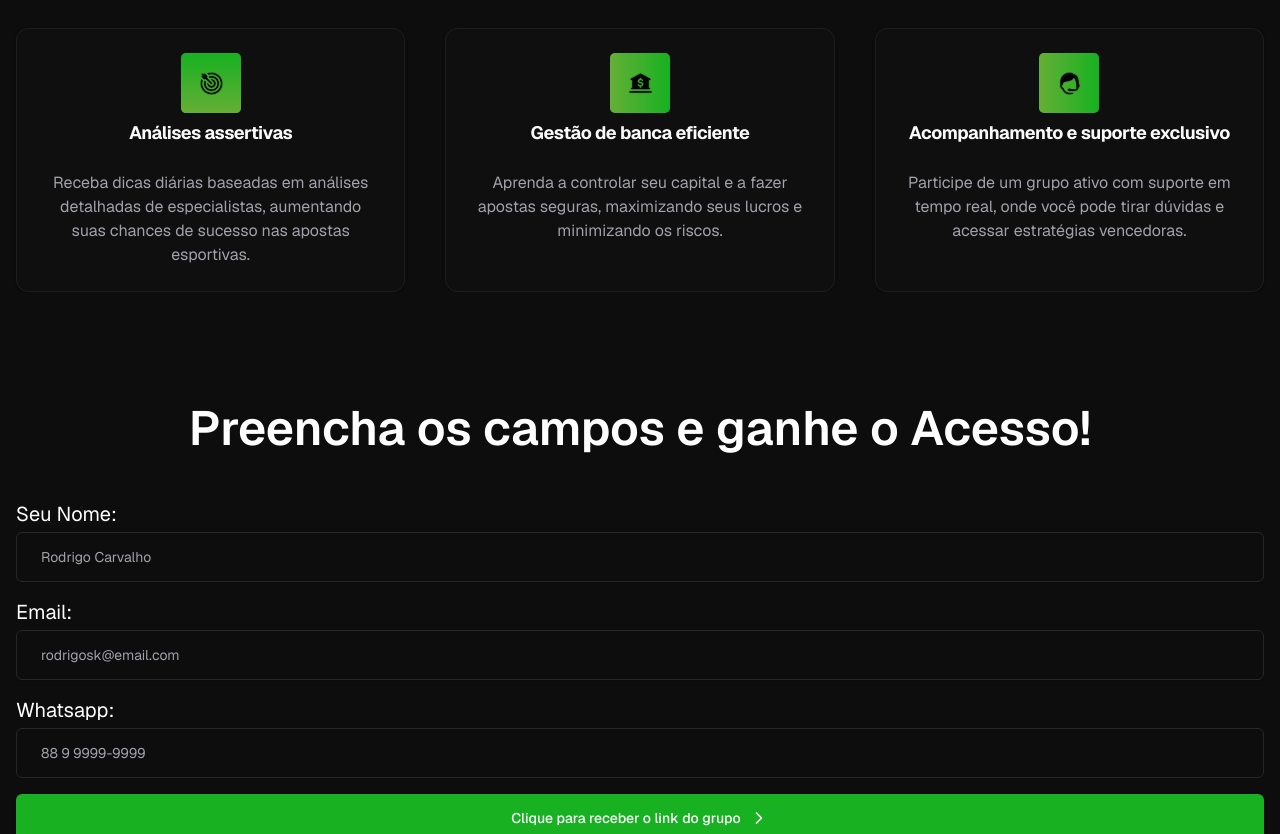
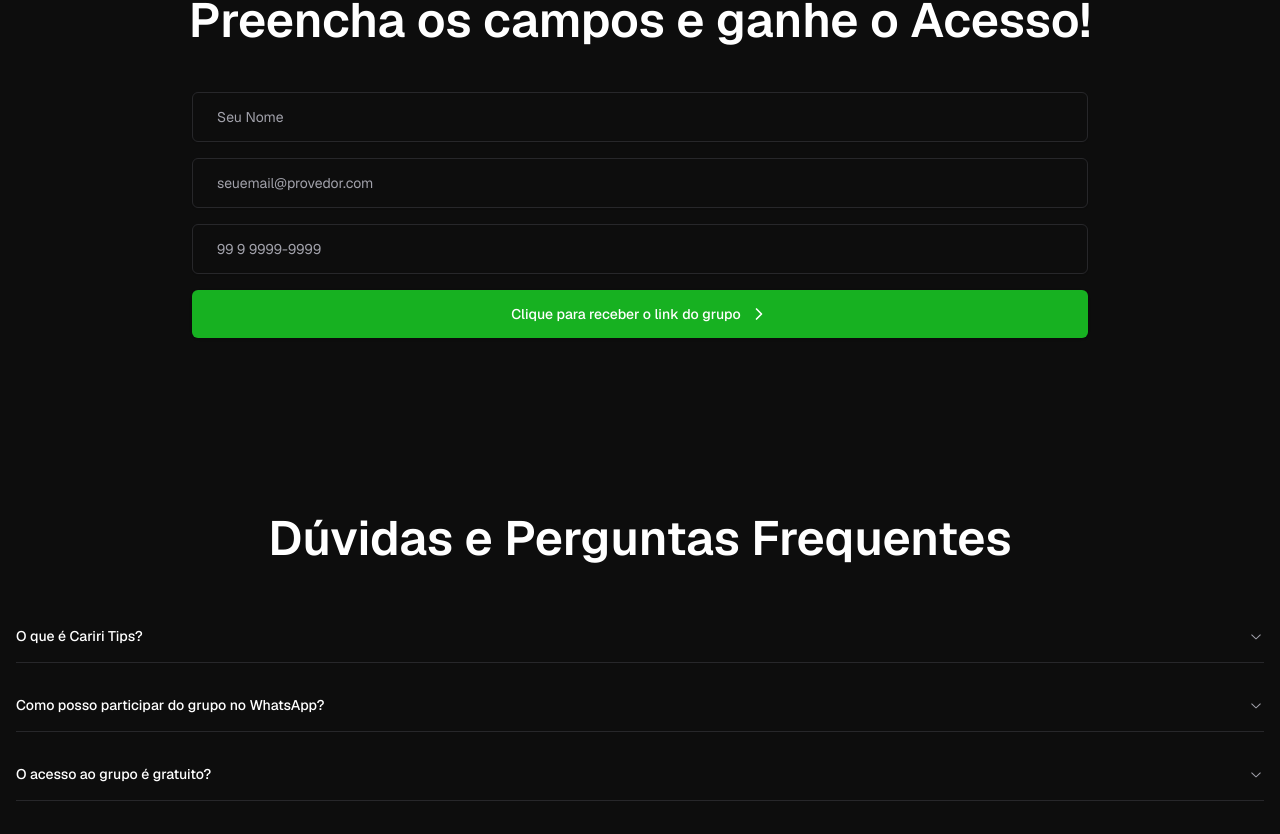
Before and after one commit to skrodrigo/Cariritips-next-website, a Next.js app: page / in a window 1280 px wide. Shown: the part 763-1597 px from the top of the page. Built offline with nearby package versions, Linux system fonts and the light colour scheme.

Commit message:
add zod and react hook form, and update dom

```diff
--- a/app/components/Form/index.tsx
+++ b/app/components/Form/index.tsx
@@ -1,51 +1,108 @@
+'use client'
+
+import { zodResolver } from '@hookform/resolvers/zod'
+import { useForm } from 'react-hook-form'
+import type * as z from 'zod'
 import { Button } from '@/components/ui/button'
+import {
+  Form,
+  FormControl,
+  FormField,
+  FormItem,
+  FormLabel,
+  FormMessage,
+} from '@/components/ui/form'
 import { Input } from '@/components/ui/input'
 import { ChevronRight } from 'lucide-react'
+import { formSchema } from '@/app/schemas/validationSchema'
 
-export default function Form() {
+function onSubmit(values: z.infer<typeof formSchema>) {
+  console.log(values)
+}
+
+export default function AccessForm() {
+  const form = useForm<z.infer<typeof formSchema>>({
+    resolver: zodResolver(formSchema),
+    defaultValues: {
+      name: '',
+      email: '',
+      whatsapp: '',
+    },
+  })
+
+  function onSubmit(values: z.infer<typeof formSchema>) {
+    console.log(values)
+  }
+
   return (
     <div className="bg-black text-white py-16">
       <div className="container mx-auto px-4 text-center">
         <h2 className="text-4xl md:text-5xl font-semibold text-center mb-12 mt-12">
           Preencha os campos e ganhe o Acesso!
         </h2>
-        <form className="space-y-4 mx-auto">
-          <div className="flex text-xl flex-col">
-            <label className="block text-left mb-1" htmlFor="name">
-              Seu Nome:
-            </label>
+        <Form {...form}>
+          <form
+            onSubmit={form.handleSubmit(onSubmit)}
+            className="space-y-4 mx-auto max-w-4xl"
+          >
+            <FormField
+              control={form.control}
+              name="name"
+              render={({ field }) => (
+                <FormItem className="flex text-xl flex-col">
+                  <FormControl>
                     <Input
-              id="name"
-              placeholder="Rodrigo Carvalho"
+                      placeholder="Seu Nome"
                       className="w-full px-6 py-6"
+                      {...field}
                     />
-          </div>
-          <div className="flex text-xl flex-col">
-            <label className="block text-left mb-1" htmlFor="email">
-              Email:
-            </label>
+                  </FormControl>
+                  <FormMessage />
+                </FormItem>
+              )}
+            />
+            <FormField
+              control={form.control}
+              name="email"
+              render={({ field }) => (
+                <FormItem className="flex text-xl flex-col">
+                  <FormControl>
                     <Input
-              id="email"
                       type="email"
-              placeholder="rodrigosk@email.com"
+                      placeholder="seuemail@provedor.com"
                       className="w-full px-6 py-6"
+                      {...field}
                     />
-          </div>
-          <div className="flex text-xl flex-col">
-            <label className="block text-left mb-1" htmlFor="whatsapp">
-              Whatsapp:
-            </label>
+                  </FormControl>
+                  <FormMessage />
+                </FormItem>
+              )}
+            />
+            <FormField
+              control={form.control}
+              name="whatsapp"
+              render={({ field }) => (
+                <FormItem className="flex text-xl flex-col">
+                  <FormControl>
                     <Input
-              id="whatsapp"
-              placeholder="88 9 9999-9999"
+                      placeholder="99 9 9999-9999"
                       className="w-full px-6 py-6"
+                      {...field}
                     />
-          </div>
-          <Button className="bg-green text-white w-full py-6 mt-4">
+                  </FormControl>
+                  <FormMessage />
+                </FormItem>
+              )}
+            />
+            <Button
+              type="submit"
+              className="bg-green text-white w-full py-6 mt-4"
+            >
               Clique para receber o link do grupo
               <ChevronRight size={20} className="ml-2" />
             </Button>
           </form>
+        </Form>
       </div>
     </div>
   )
--- a/app/components/featuresSection/index.tsx
+++ b/app/components/featuresSection/index.tsx
@@ -1,5 +1,4 @@
 import { Card, CardContent, CardHeader, CardTitle } from '@/components/ui/card'
-import Image from 'next/image'
 
 const FeaturesSection = () => {
   return (
@@ -11,19 +10,16 @@
       <div className="grid grid-cols-1 justify-between lg:grid-cols-3 gap-10  mx-auto">
         {[
           {
-            icon: '/analises.svg',
             title: 'Análises assertivas',
             description:
               'Receba dicas diárias baseadas em análises detalhadas de especialistas, aumentando suas chances de sucesso nas apostas esportivas.',
           },
           {
-            icon: '/banca.svg',
             title: 'Gestão de banca eficiente',
             description:
               'Aprenda a controlar seu capital e a fazer apostas seguras, maximizando seus lucros e minimizando os riscos.',
           },
           {
-            icon: '/suport.svg',
             title: 'Acompanhamento e suporte exclusivo',
             description:
               'Participe de um grupo ativo com suporte em tempo real, onde você pode tirar dúvidas e acessar estratégias vencedoras.',
@@ -31,12 +27,6 @@
         ].map(feature => (
           <Card key={feature.title} className="bg-black50 border-gray ">
             <CardHeader className="flex flex-col items-center justify-center text-center">
-              <Image
-                src={feature.icon}
-                alt={feature.title}
-                width={60}
-                height={60}
-              />
               <CardTitle className="text-lg font-bold">
                 {feature.title}
               </CardTitle>
--- a/app/components/header/index.tsx
+++ b/app/components/header/index.tsx
@@ -15,6 +15,7 @@
             <Link href="/" className="text-2xl font-bold">
               <Image
                 src="/logo.svg"
+                priority
                 width={40}
                 height={45}
                 alt="Logo da Marca CaririTips"
@@ -38,9 +39,8 @@
           <div className="md:hidden">
             <Sheet>
               <SheetTrigger asChild>
-                <Button variant="outline" size="icon">
-                  <Menu className="h-6 w-6" />
-                  <span className="sr-only">Abrir menu</span>
+                <Button className="bg-transparent" size="icon">
+                  <Menu className="h-7 w-7 text-white" />
                 </Button>
               </SheetTrigger>
               <SheetContent side="top">
--- a/app/components/heroSection/index.tsx
+++ b/app/components/heroSection/index.tsx
@@ -5,7 +5,7 @@
 
 export default function HeroSection() {
   return (
-    <div className="bg-black text-white pb-12 flex container mx-auto flex-col md:flex-row justify-between items-center">
+    <div className="bg-black flex-col-reverse text-white pb-12 flex container mx-auto gap-8 md:flex-row justify-between items-center">
       <div className="px-4 text-center md:text-left">
         <h1 className="text-5xl md:text-6xl font-bold mb-4 w-full md:w-[640px]">
           Te ajudamos a ser lucrativo{' '}
@@ -33,7 +33,7 @@
           </div>
         </div>
       </div>
-      <div className="hidden lg:block">
+      <div className="block">
         <Image alt="Foto" src="/foto.png" width={400} height={406} />
       </div>
     </div>
--- a/app/page.tsx
+++ b/app/page.tsx
@@ -1,5 +1,5 @@
 import Faq from './components/Faq'
-import FeaturesSection  from './components/featuresSection'
+import FeaturesSection from './components/featuresSection'
 import Footer from './components/Footer/Footer'
 import Form from './components/Form'
 import Header from './components/header'
@@ -12,7 +12,6 @@
       <Header />
       <AnimatedShinyTextDemo />
       <HeroSection />
-      <FeaturesSection />
       <Form />
       <Faq />
       <Footer />
--- /dev/null
+++ b/app/schemas/validationSchema.ts
@@ -0,0 +1,9 @@
+import * as z from 'zod'
+
+export const formSchema = z.object({
+  name: z.string().min(4, 'O nome é obrigatório'),
+  email: z.string().email('Formato de email inválido'),
+  whatsapp: z
+    .string()
+    .min(10, 'O número de WhatsApp deve ter no mínimo 10 dígitos'),
+})
--- /dev/null
+++ b/components/ui/form.tsx
@@ -0,0 +1,178 @@
+"use client"
+
+import * as React from "react"
+import * as LabelPrimitive from "@radix-ui/react-label"
+import { Slot } from "@radix-ui/react-slot"
+import {
+  Controller,
+  ControllerProps,
+  FieldPath,
+  FieldValues,
+  FormProvider,
+  useFormContext,
+} from "react-hook-form"
+
+import { cn } from "@/lib/utils"
+import { Label } from "@/components/ui/label"
+
+const Form = FormProvider
+
+type FormFieldContextValue<
+  TFieldValues extends FieldValues = FieldValues,
+  TName extends FieldPath<TFieldValues> = FieldPath<TFieldValues>
+> = {
+  name: TName
+}
+
+const FormFieldContext = React.createContext<FormFieldContextValue>(
+  {} as FormFieldContextValue
+)
+
+const FormField = <
+  TFieldValues extends FieldValues = FieldValues,
+  TName extends FieldPath<TFieldValues> = FieldPath<TFieldValues>
+>({
+  ...props
+}: ControllerProps<TFieldValues, TName>) => {
+  return (
+    <FormFieldContext.Provider value={{ name: props.name }}>
+      <Controller {...props} />
+    </FormFieldContext.Provider>
+  )
+}
+
+const useFormField = () => {
+  const fieldContext = React.useContext(FormFieldContext)
+  const itemContext = React.useContext(FormItemContext)
+  const { getFieldState, formState } = useFormContext()
+
+  const fieldState = getFieldState(fieldContext.name, formState)
+
+  if (!fieldContext) {
+    throw new Error("useFormField should be used within <FormField>")
+  }
+
+  const { id } = itemContext
+
+  return {
+    id,
+    name: fieldContext.name,
+    formItemId: `${id}-form-item`,
+    formDescriptionId: `${id}-form-item-description`,
+    formMessageId: `${id}-form-item-message`,
+    ...fieldState,
+  }
+}
+
+type FormItemContextValue = {
+  id: string
+}
+
+const FormItemContext = React.createContext<FormItemContextValue>(
+  {} as FormItemContextValue
+)
+
+const FormItem = React.forwardRef<
+  HTMLDivElement,
+  React.HTMLAttributes<HTMLDivElement>
+>(({ className, ...props }, ref) => {
+  const id = React.useId()
+
+  return (
+    <FormItemContext.Provider value={{ id }}>
+      <div ref={ref} className={cn("space-y-2", className)} {...props} />
+    </FormItemContext.Provider>
+  )
+})
+FormItem.displayName = "FormItem"
+
+const FormLabel = React.forwardRef<
+  React.ElementRef<typeof LabelPrimitive.Root>,
+  React.ComponentPropsWithoutRef<typeof LabelPrimitive.Root>
+>(({ className, ...props }, ref) => {
+  const { error, formItemId } = useFormField()
+
+  return (
+    <Label
+      ref={ref}
+      className={cn(error && "text-destructive", className)}
+      htmlFor={formItemId}
+      {...props}
+    />
+  )
+})
+FormLabel.displayName = "FormLabel"
+
+const FormControl = React.forwardRef<
+  React.ElementRef<typeof Slot>,
+  React.ComponentPropsWithoutRef<typeof Slot>
+>(({ ...props }, ref) => {
+  const { error, formItemId, formDescriptionId, formMessageId } = useFormField()
+
+  return (
+    <Slot
+      ref={ref}
+      id={formItemId}
+      aria-describedby={
+        !error
+          ? `${formDescriptionId}`
+          : `${formDescriptionId} ${formMessageId}`
+      }
+      aria-invalid={!!error}
+      {...props}
+    />
+  )
+})
+FormControl.displayName = "FormControl"
+
+const FormDescription = React.forwardRef<
+  HTMLParagraphElement,
+  React.HTMLAttributes<HTMLParagraphElement>
+>(({ className, ...props }, ref) => {
+  const { formDescriptionId } = useFormField()
+
+  return (
+    <p
+      ref={ref}
+      id={formDescriptionId}
+      className={cn("text-[0.8rem] text-muted-foreground", className)}
+      {...props}
+    />
+  )
+})
+FormDescription.displayName = "FormDescription"
+
+const FormMessage = React.forwardRef<
+  HTMLParagraphElement,
+  React.HTMLAttributes<HTMLParagraphElement>
+>(({ className, children, ...props }, ref) => {
+  const { error, formMessageId } = useFormField()
+  const body = error ? String(error?.message) : children
+
+  if (!body) {
+    return null
+  }
+
+  return (
+    <p
+      ref={ref}
+      id={formMessageId}
+      className={cn("text-[0.8rem] font-medium text-destructive", className)}
+      {...props}
+    >
+      {body}
+    </p>
+  )
+})
+FormMessage.displayName = "FormMessage"
+
+export {
+  useFormField,
+  Form,
+  FormItem,
+  FormLabel,
+  FormControl,
+  FormDescription,
+  FormMessage,
+  FormField,
+}
--- /dev/null
+++ b/components/ui/label.tsx
@@ -0,0 +1,26 @@
+"use client"
+
+import * as React from "react"
+import * as LabelPrimitive from "@radix-ui/react-label"
+import { cva, type VariantProps } from "class-variance-authority"
+
+import { cn } from "@/lib/utils"
+
+const labelVariants = cva(
+  "text-sm font-medium leading-none peer-disabled:cursor-not-allowed peer-disabled:opacity-70"
+)
+
+const Label = React.forwardRef<
+  React.ElementRef<typeof LabelPrimitive.Root>,
+  React.ComponentPropsWithoutRef<typeof LabelPrimitive.Root> &
+    VariantProps<typeof labelVariants>
+>(({ className, ...props }, ref) => (
+  <LabelPrimitive.Root
+    ref={ref}
+    className={cn(labelVariants(), className)}
+    {...props}
+  />
+))
+Label.displayName = LabelPrimitive.Root.displayName
+
+export { Label }
--- a/package.json
+++ b/package.json
@@ -10,9 +10,11 @@
   },
   "dependencies": {
     "@geist-ui/react": "^2.2.5",
+    "@hookform/resolvers": "^3.9.0",
     "@radix-ui/react-accordion": "^1.2.0",
     "@radix-ui/react-dialog": "^1.1.1",
     "@radix-ui/react-icons": "^1.3.0",
+    "@radix-ui/react-label": "^2.1.0",
     "@radix-ui/react-slot": "^1.1.0",
     "class-variance-authority": "^0.7.0",
     "clsx": "^2.1.1",
@@ -23,9 +25,11 @@
     "next-themes": "^0.3.0",
     "react": "^18",
     "react-dom": "^18",
+    "react-hook-form": "^7.53.0",
     "react-icons": "^5.3.0",
     "tailwind-merge": "^2.5.2",
-    "tailwindcss-animate": "^1.0.7"
+    "tailwindcss-animate": "^1.0.7",
+    "zod": "^3.23.8"
   },
   "devDependencies": {
     "@biomejs/biome": "1.9.0",
```
Also changed, not shown: components/magicui/animated-subscribe-button.tsx (+2 -28 lines), components/ui/button.tsx (+6 -6 lines), components/ui/sheet.tsx (+22 -22 lines), 1 other file (tests, documents, lock files or other folders). Lines whose indentation alone changed are shown as unchanged.
